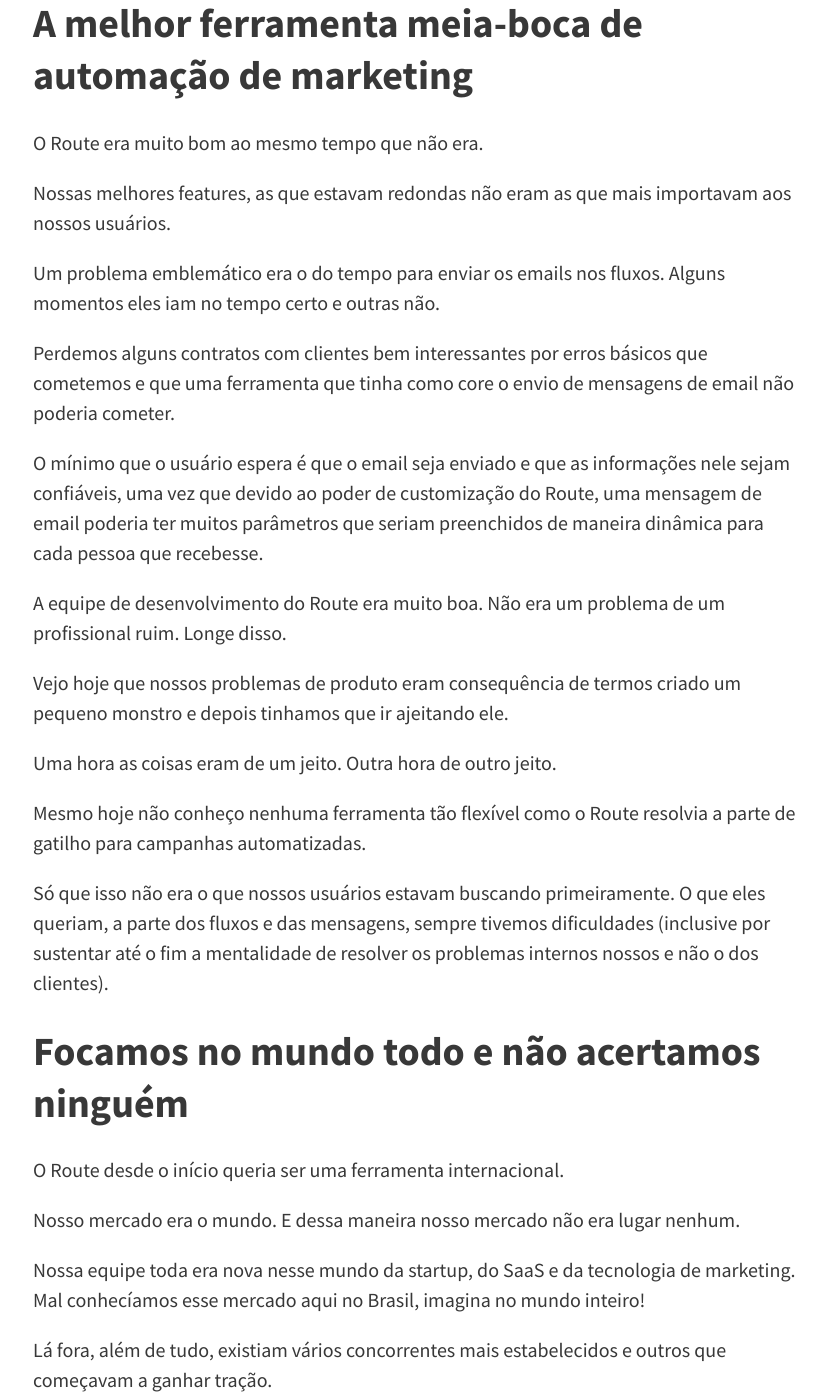
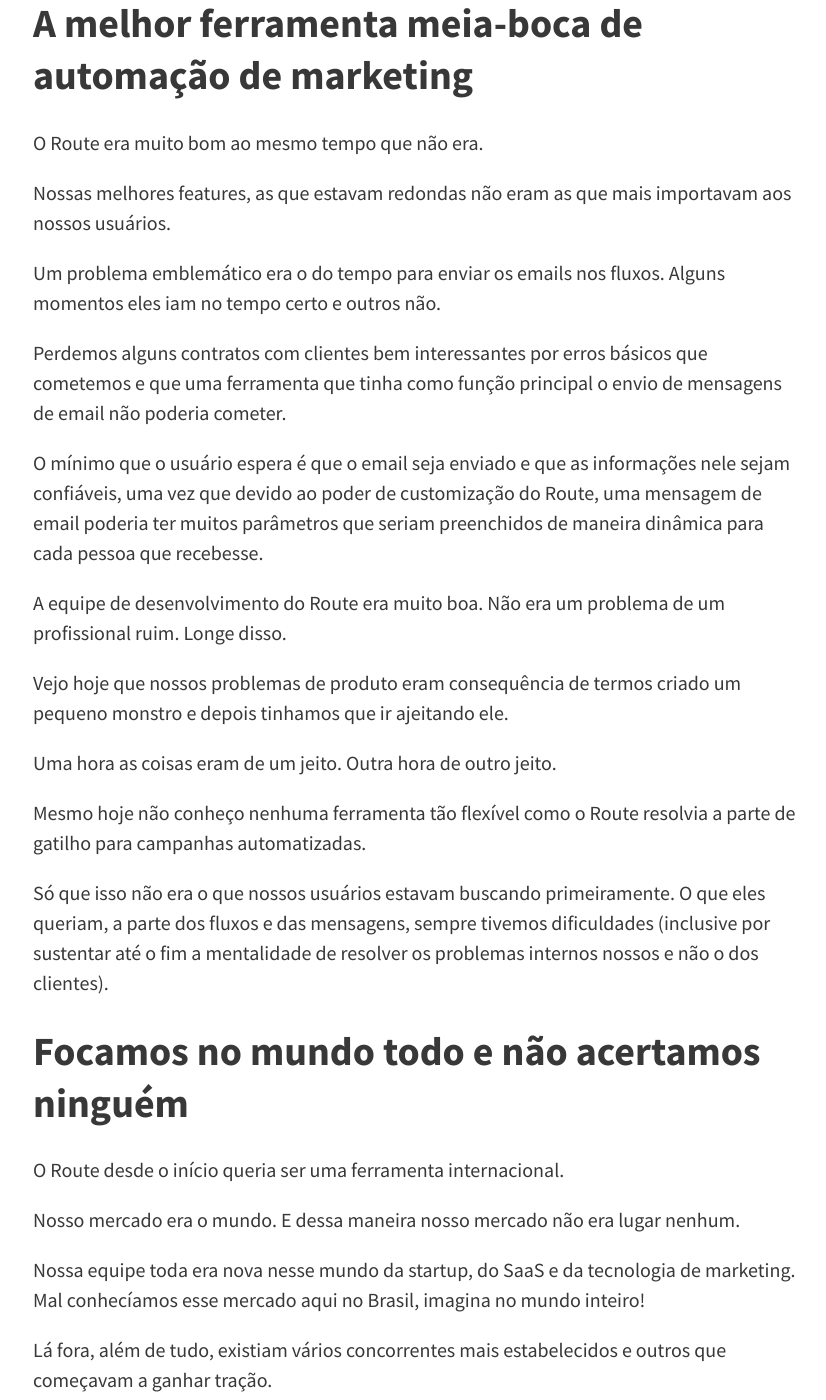
Before and after one commit to felipecbarbosa/felipecbarbosa.github.io, a Jekyll site: the page built from _posts/2017-08-02-startup-fail.md, in a window 1280 px wide and 1400 px high, scrolled down 6130 px. Shown: the whole window, without its empty margins (223-1049 px from the left). Built offline with Jekyll 4.4.1, drawn with Linux system fonts in a browser that asks for light colours; nearby versions of some CDN libraries; comment, search, counter and statistics services are not loaded; some of the changed text lies outside the part shown.

Commit message:
Edited startup fail post

```diff
--- a/_posts/2017-08-02-startup-fail.md
+++ b/_posts/2017-08-02-startup-fail.md
@@ -148,9 +148,9 @@ O Route era muito bom ao mesmo tempo que não era.
 
 Nossas melhores features, as que estavam redondas não eram as que mais importavam aos nossos usuários.
 
-Um problema emblemático era o do tempo para enviar os emails nos fluxos. Alguns momentos eles iam no tempo certo e outras não.
+Um problema emblemático era o do tempo para enviar os emails nos fluxos. Alguns momentos eles iam no tempo certo e outros não.
 
-Perdemos alguns contratos com clientes bem interessantes por erros básicos que cometemos e que uma ferramenta que tinha como core o envio de mensagens de email não poderia cometer.
+Perdemos alguns contratos com clientes bem interessantes por erros básicos que cometemos e que uma ferramenta que tinha como função principal o envio de mensagens de email não poderia cometer.
 
 O mínimo que o usuário espera é que o email seja enviado e que as informações nele sejam confiáveis, uma vez que devido ao poder de customização do Route, uma mensagem de email poderia ter muitos parâmetros que seriam preenchidos de maneira dinâmica para cada pessoa que recebesse.
 
```
Also changed, not shown: other parts of _posts/2017-08-02-startup-fail.md (+1 -1 lines).
